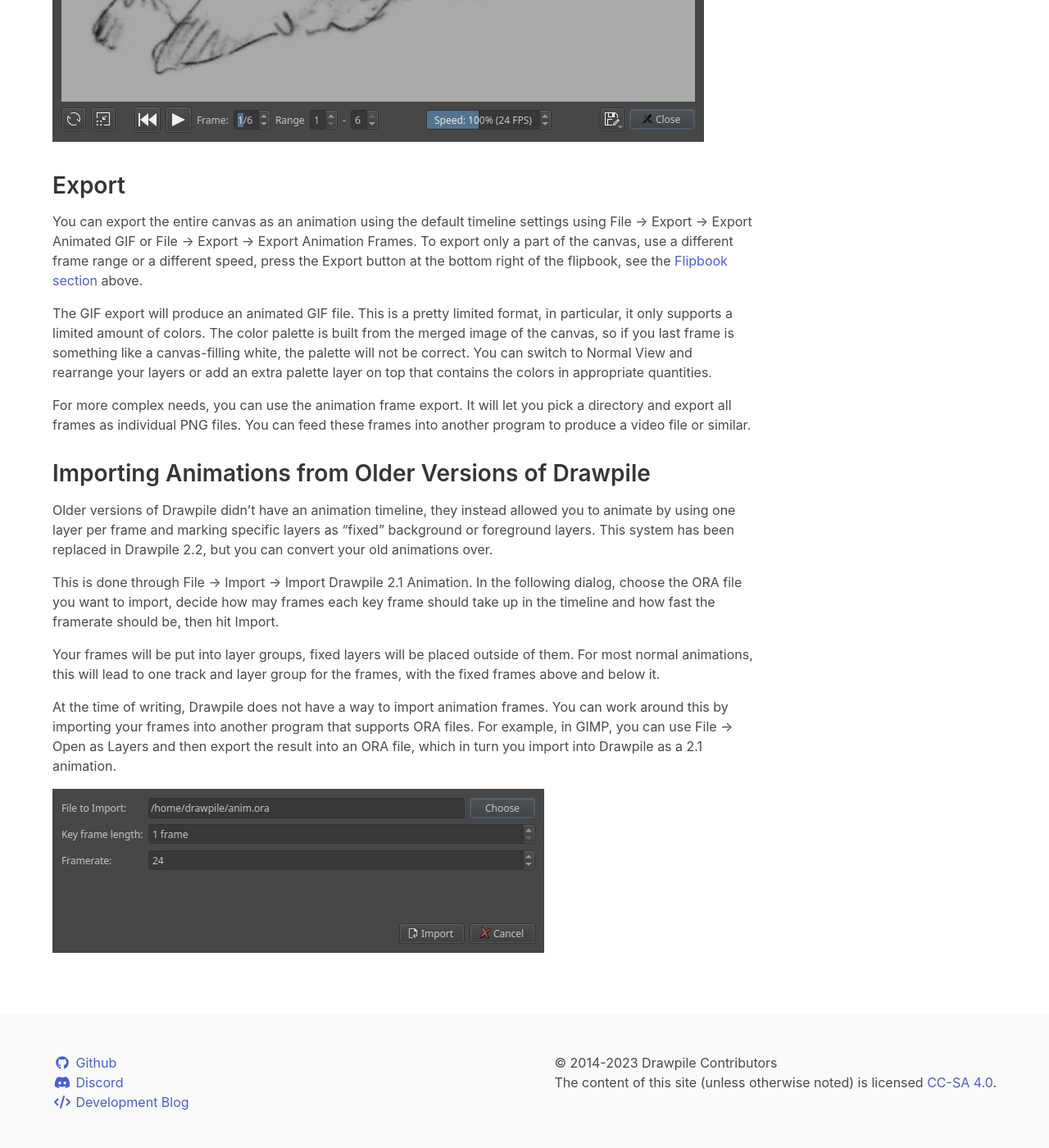
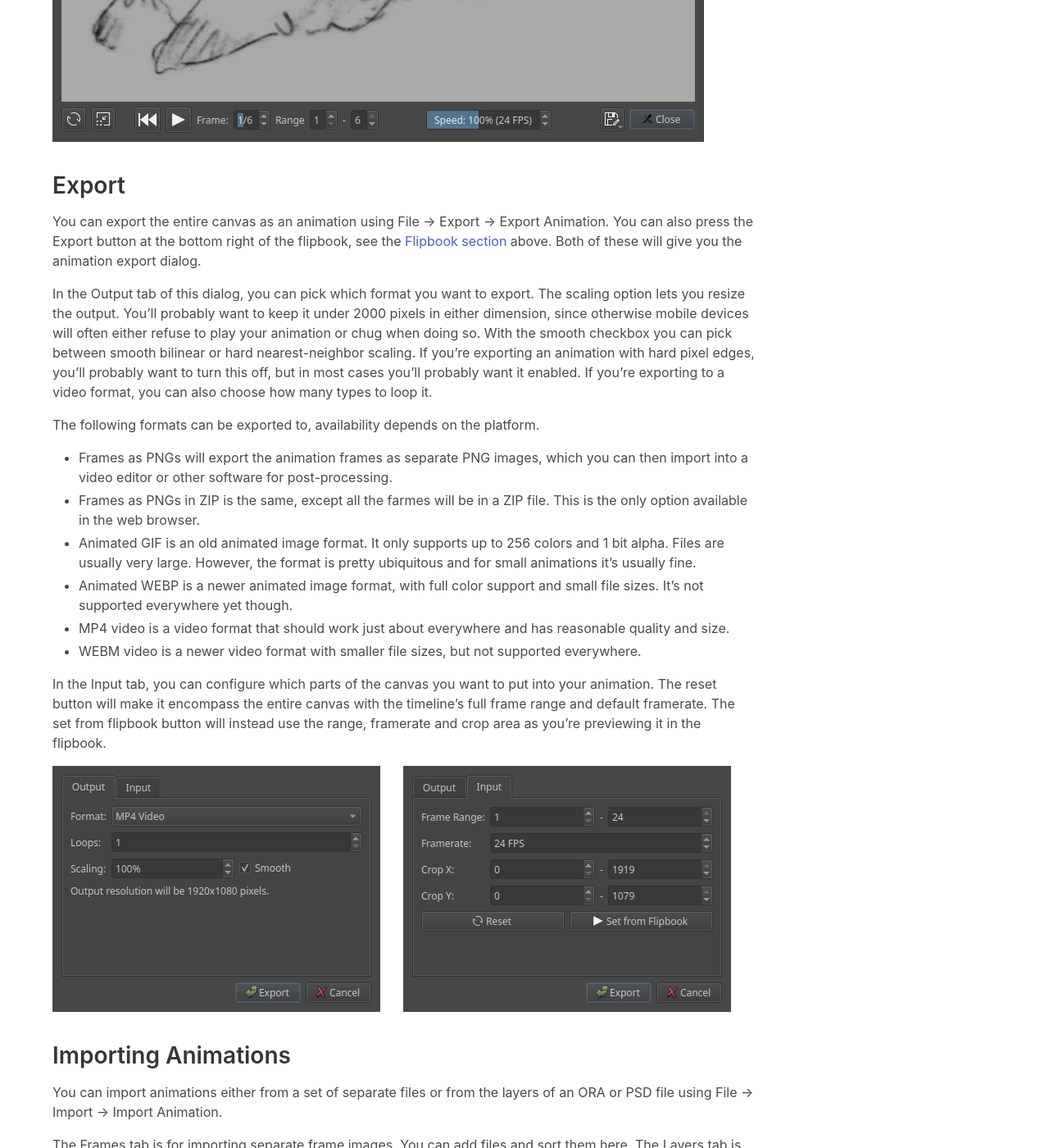
Before and after one commit to drawpile/drawpile.github.io, a Jekyll site: the page built from help/draw/animation.markdown, in a window 1280 px wide and 1400 px high, scrolled down 6800 px. Shown: the whole window at 82% size. Built offline with Jekyll 4.4.1, drawn with Linux system fonts in a browser that asks for light colours; some of the changed text lies outside the part shown.

Commit message:
Update animation documentation for 2.2.2

```diff
--- a/help/draw/animation.markdown
+++ b/help/draw/animation.markdown
@@ -131,20 +131,29 @@
 
 ## Export
 
-You can export the entire canvas as an animation using the default timeline settings using File → Export → Export Animated GIF or File → Export → Export Animation Frames. To export only a part of the canvas, use a different frame range or a different speed, press the Export button at the bottom right of the flipbook, see the [Flipbook section](#flipbook) above.
+You can export the entire canvas as an animation using File → Export → Export Animation. You can also press the Export button at the bottom right of the flipbook, see the [Flipbook section](#flipbook) above. Both of these will give you the animation export dialog.
 
-The GIF export will produce an animated GIF file. This is a pretty limited format, in particular, it only supports a limited amount of colors. The color palette is built from the merged image of the canvas, so if you last frame is something like a canvas-filling white, the palette will not be correct. You can switch to Normal View and rearrange your layers or add an extra palette layer on top that contains the colors in appropriate quantities.
+In the Output tab of this dialog, you can pick which format you want to export. The scaling option lets you resize the output. You'll probably want to keep it under 2000 pixels in either dimension, since otherwise mobile devices will often either refuse to play your animation or chug when doing so. With the smooth checkbox you can pick between smooth bilinear or hard nearest-neighbor scaling. If you're exporting an animation with hard pixel edges, you'll probably want to turn this off, but in most cases you'll probably want it enabled. If you're exporting to a video format, you can also choose how many types to loop it.
 
-For more complex needs, you can use the animation frame export. It will let you pick a directory and export all frames as individual PNG files. You can feed these frames into another program to produce a video file or similar.
+The following formats can be exported to, availability depends on the platform.
 
-## Importing Animations from Older Versions of Drawpile
+* Frames as PNGs will export the animation frames as separate PNG images, which you can then import into a video editor or other software for post-processing.
+* Frames as PNGs in ZIP is the same, except all the farmes will be in a ZIP file. This is the only option available in the web browser.
+* Animated GIF is an old animated image format. It only supports up to 256 colors and 1 bit alpha. Files are usually very large. However, the format is pretty ubiquitous and for small animations it's usually fine.
+* Animated WEBP is a newer animated image format, with full color support and small file sizes. It's not supported everywhere yet though.
+* MP4 video is a video format that should work just about everywhere and has reasonable quality and size.
+* WEBM video is a newer video format with smaller file sizes, but not supported everywhere.
 
-Older versions of Drawpile didn't have an animation timeline, they instead allowed you to animate by using one layer per frame and marking specific layers as "fixed" background or foreground layers. This system has been replaced in Drawpile 2.2, but you can convert your old animations over.
+In the Input tab, you can configure which parts of the canvas you want to put into your animation. The reset button will make it encompass the entire canvas with the timeline's full frame range and default framerate. The set from flipbook button will instead use the range, framerate and crop area as you're previewing it in the flipbook.
 
-This is done through File → Import → Import Drawpile 2.1 Animation. In the following dialog, choose the ORA file you want to import, decide how may frames each key frame should take up in the timeline and how fast the framerate should be, then hit Import.
+![Animation export dialog]({{ "/assets/img/help/animationexport.webp" | relative_url }})
 
-Your frames will be put into layer groups, fixed layers will be placed outside of them. For most normal animations, this will lead to one track and layer group for the frames, with the fixed frames above and below it.
+## Importing Animations
 
-At the time of writing, Drawpile does not have a way to import animation frames. You can work around this by importing your frames into another program that supports ORA files. For example, in GIMP, you can use File → Open as Layers and then export the result into an ORA file, which in turn you import into Drawpile as a 2.1 animation.
+You can import animations either from a set of separate files or from the layers of an ORA or PSD file using File → Import → Import Animation.
+
+The Frames tab is for importing separate frame images. You can add files and sort them here. The Layers tab is to import a single ORA or PSD file, whose layers get turned into timeline frames. That is also how you import animations from older versions of Drawpile.
+
+The key frame length decides how many frames each imported file or layer should be held. A value of 1 means the frames will be placed adjacent to each other in the timeline, 2 means they'll be spaced with an empty frame between them and so on.
 
 ![Animation import dialog]({{ "/assets/img/help/animationimport.webp" | relative_url }})
```
Also changed, not shown: assets/img/help/animationexport.webp (added), assets/img/help/animationimport.webp.
